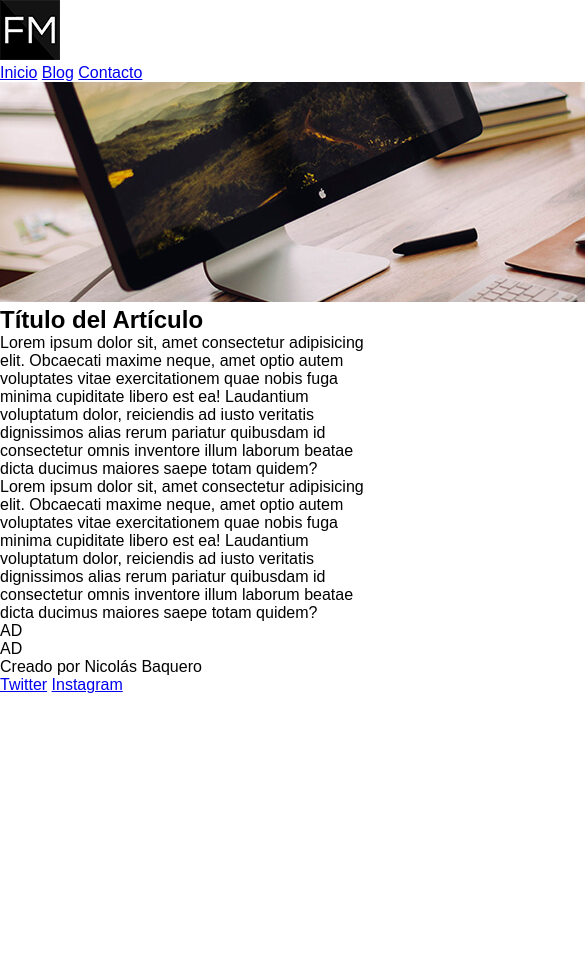
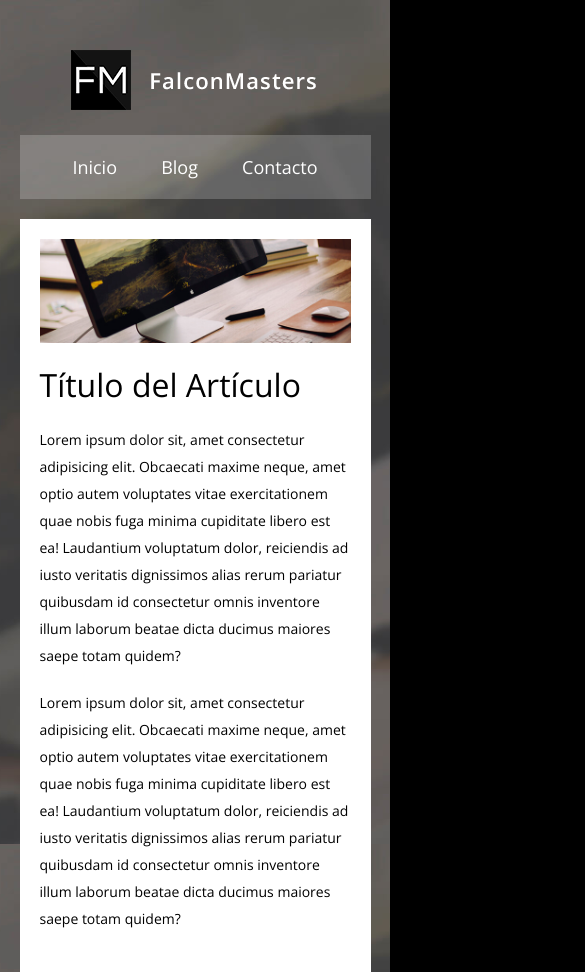
Before and after one commit to Cheveniko/web_development_course, a plain HTML site: page practices/practice5_flexbox/index.html in a window 390 px wide. Shown: the top 972 px of the page, 585 px wide, since content can reach past the window. Before the commit the page ends 844 px from the top, so only its background shows below. Drawn offline with nearby package versions, Linux system fonts and the light colour scheme.

Commit message:
Added pratice 5
Layout using flexbox

```diff
--- a/practices/practice5_flexbox/index.html
+++ b/practices/practice5_flexbox/index.html
@@ -16,7 +16,7 @@
             <div class="logo">
                 <img src="imagenes/logo.png" alt="Logo Falcon Masters">
             </div>
-            <nav>
+            <nav class="menu">
                 <a href="#">Inicio</a>
                 <a href="#">Blog</a>
                 <a href="#">Contacto</a>
--- a/practices/practice5_flexbox/styles.css
+++ b/practices/practice5_flexbox/styles.css
@@ -5,5 +5,146 @@
 }
 
 body {
-    font-family: Arial, Helvetica, sans-serif;
+    font-family: "Open Sans", "sans-serif";
+    background: #000 url("imagenes/fondo.jpg");
+    background-size: cover;
+    background-attachment: fixed;
 }
+
+.container {
+    width: 90%;
+    max-width: 1000px;
+    margin: auto;
+    display: flex;
+    flex-direction: row;
+    flex-wrap: wrap;
+}
+
+header {
+    width: 100%;
+    padding: 50px 0px;
+    display: flex;
+    flex-direction: row;
+    justify-content: space-between;
+    align-items: center;
+}
+
+header .menu a {
+    color: #fff;
+    text-decoration: none;
+    margin-right: 40px;
+    font-size: 18px;
+}
+
+header .menu a:hover {text-decoration: underline;}
+
+.main {
+    padding: 20px;
+    background: #fff;
+    width: 70%;
+    display: flex;
+    flex-direction: row;
+}
+
+.main article .thumb {margin-bottom: 20px;}
+
+.main article .thumb img {
+    width: 100%;
+    vertical-align: top;
+}
+
+.main article h2 {
+    margin-bottom: 20px;
+    font-weight: normal;
+    font-size: 32px;
+}
+
+.main article p {
+    margin-bottom: 20px;
+    font-size: 14px;
+    line-height: 27px;
+}
+
+aside {
+    width: 30%;
+    padding: 20px;
+    background: #537dca;
+    display: flex;
+    flex-direction: column;
+    flex-wrap: wrap;
+    justify-content: space-between;
+}
+
+aside .ad {
+    padding: 50px 0px;
+    background: #4264a2;
+    font-size: 30px;
+    text-align: center;
+    color: #fff;
+}
+
+footer {
+    width: 100%;
+    margin: 20px 0px;
+    background: rgba(255, 255, 255, 0.2);
+    color: #fff;
+    padding: 20px;
+    display: flex;
+    flex-direction: row;
+    flex-wrap: nowrap;
+    justify-content: space-between;
+}
+
+footer .redes-sociales a {
+    color: #fff;
+    text-decoration: underline;
+    margin-left: 20px;
+}
+
+footer .redes-sociales a:hover {text-decoration: none;}
+
+@media screen and (max-width: 800px) {
+    .main {width: 100%;}
+
+    aside {
+        width: 100%;
+        flex-direction: row;
+    }
+    aside .ad {width: 40%;}
+}
+
+@media screen and (max-width: 600px) {
+    header {
+        flex-direction: column;
+        padding-bottom: 20px;
+    }
+    header .menu {
+        width: 100%;
+        background: rgba(255, 255, 255, 0.2);
+        text-align: center;
+        padding: 20px;
+    }
+
+    header .menu a {margin: 0px 20px;}
+    header .logo {margin-bottom: 20px;}
+
+    footer {
+        flex-direction: column;
+        text-align: center;
+    }
+
+    footer .redes-sociales {
+        order: 1;
+        margin-bottom: 20px;
+    }
+
+    footer .autor {
+        order: 2;
+    }
+}
+
+@media screen and (max-width: 400px) {
+    aside {
+        display: none;
+    }
+}
```
